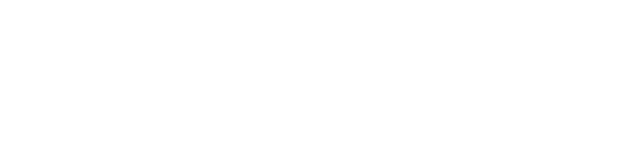
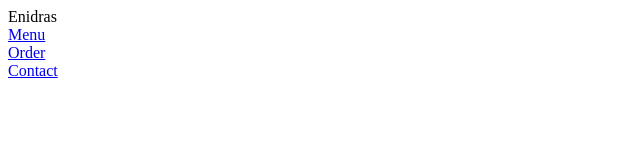
Before and after one commit to goldjared/restaurant-page, a website built with webpack: page dist/index.html in a window 1280 px wide. Shown: the whole page, without its empty margins (0-640 px from the left). Built offline with nearby package versions, Linux system fonts and the light colour scheme.

Commit message:
set html skele, create modules for site, implement initial js for homepage

```diff
--- a/package.json
+++ b/package.json
@@ -4,7 +4,9 @@
   "description": "",
   "main": "index.js",
   "scripts": {
-    "test": "echo \"Error: no test specified\" && exit 1"
+    "test": "echo \"Error: no test specified\" && exit 1",
+    "watch": "webpack --watch",
+    "build": "webpack"
   },
   "repository": {
     "type": "git",
--- /dev/null
+++ b/src/header.js
@@ -0,0 +1,43 @@
+
+
+function pageHead(){
+  const content = document.querySelector('#content');
+  const header = document.createElement('header');
+  const headerName = document.createElement('header-name');
+  headerName.textContent = 'Enidras';
+  const headerImg = document.createElement('img');
+
+  content.append(header);
+  header.append(headerName);
+  headerName.append(headerImg);
+
+
+  const headerOptions = document.createElement('header-options');
+  header.append(headerOptions);
+
+  const menu = document.createElement('div');
+  menu.classList.add('menu');
+  const menuLink = document.createElement('a');
+  menuLink.setAttribute('href', 'linkurl');
+  menuLink.textContent = 'Menu';
+
+  const order = document.createElement('div');
+  order.classList.add('order');
+  const orderLink = document.createElement('a');
+  orderLink.setAttribute('href', 'linkurl');
+  orderLink.textContent = 'Order';
+
+  const contact = document.createElement('div');
+  contact.classList.add('contact');
+  const contactLink = document.createElement('a');
+  contactLink.setAttribute('href', 'linkurl');
+  contactLink.textContent = 'Contact';
+
+
+  headerOptions.append(menu, order, contact);
+  menu.append(menuLink);
+  order.append(orderLink);
+  contact.append(contactLink);
+}
+
+export {pageHead};
--- a/src/index.js
+++ b/src/index.js
@@ -0,0 +1,4 @@
+import { pageHead } from "./header";
+const content = document.querySelector('#content');
+// console.log('hello');
+pageHead();
```
Also changed, not shown: dist/index.html, dist/main.js (added), src/body.js (added), src/footer.js (added).
